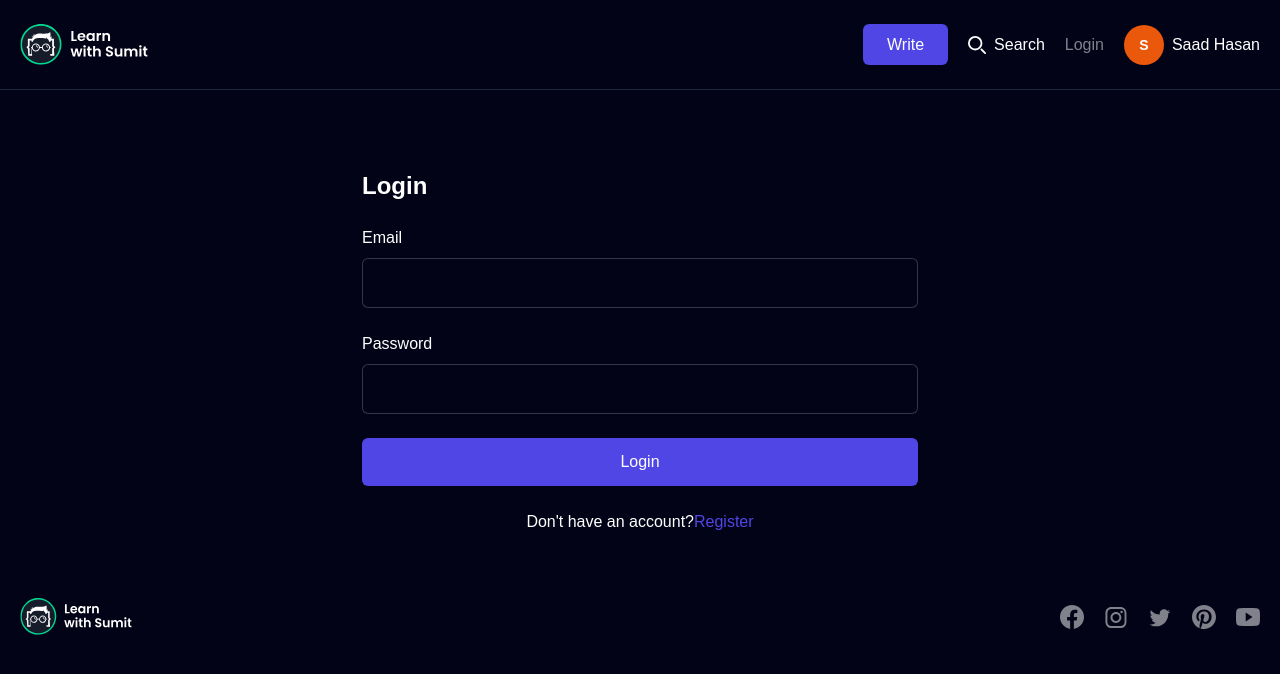
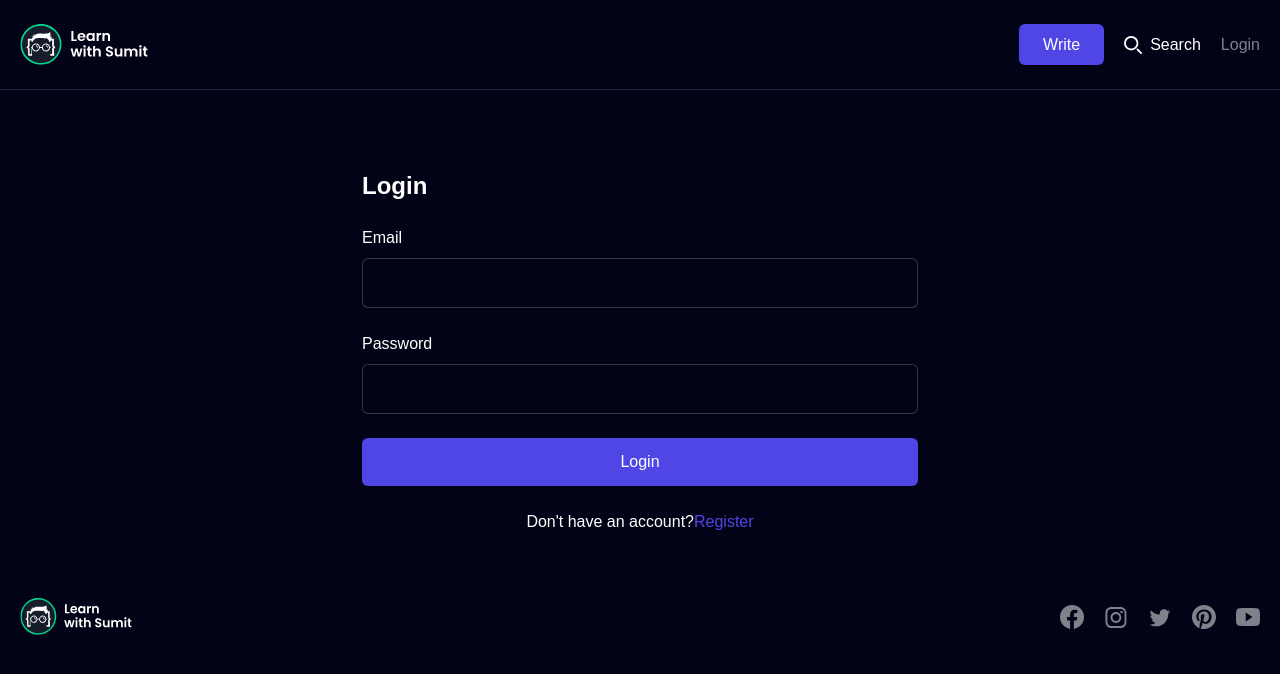
Before and after one commit to nasim1717/react-article-frontend, a React (Vite) app: page /login in a window 1280 px wide. Shown: the top 674 px of the page. Built offline with nearby package versions, Linux system fonts and the light colour scheme.

Commit message:
header login and logout features implement

```diff
--- a/src/components/Header/Header.jsx
+++ b/src/components/Header/Header.jsx
@@ -1,3 +1,4 @@
+import { useAuth } from "../../hooks/useAuth";
 import HeaderLogin from "./HeaderLogin";
 import HeaderLogo from "./HeaderLogo";
 import HeaderProfile from "./HeaderProfile";
@@ -5,6 +6,7 @@ import HeaderSearch from "./HeaderSearch";
 import HeaderWrite from "./HeaderWrite";
 
 export default function Header() {
+  const { auth } = useAuth();
   return (
     <header>
       <nav className="container">
@@ -15,7 +17,7 @@ export default function Header() {
             <HeaderWrite />
             <HeaderSearch />
             <HeaderLogin />
-            <HeaderProfile />
+            {auth?.user && <HeaderProfile />}
           </ul>
         </div>
       </nav>
--- a/src/components/Header/HeaderProfile.jsx
+++ b/src/components/Header/HeaderProfile.jsx
@@ -1,16 +1,32 @@
+import { Link } from "react-router-dom";
+import { useAuth } from "../../hooks/useAuth";
+
 export default function HeaderProfile() {
+  const { auth } = useAuth();
+
   return (
     <li className="flex items-center">
       {/* <!-- Circular Div with background color --> */}
-      <div className="avater-img bg-orange-600 text-white">
-        <span className="">S</span>
-        {/* <!-- User's first name initial --> */}
-      </div>
+      <Link to={`/profile/${auth?.user?.id}`}>
+        <div className="avater-img bg-orange-600 text-white">
+          {auth?.user?.avatar ? (
+            <img
+              className="rounded-full"
+              src={`${import.meta.env.VITE_SERVER_BASE_URL}/uploads/avatar/${auth?.user?.avatar}`}
+              alt="avatar"
+            />
+          ) : (
+            <span className="capitalize">{auth?.user?.firstName?.charAt(0)}</span>
+          )}
+        </div>
+      </Link>
 
       {/* <!-- Logged-in user's name --> */}
-      <a href="./profile.html">
-        <span className="text-white ml-2">Saad Hasan</span>
-      </a>
+      <Link to={`/profile/${auth?.user?.id}`}>
+        <span className="text-white ml-2">
+          {auth?.user?.firstName + " " + auth?.user?.lastName}
+        </span>
+      </Link>
       {/* <!-- Profile Image --> */}
     </li>
   );
--- a/src/components/Pages/Profile/ProfileImage.jsx
+++ b/src/components/Pages/Profile/ProfileImage.jsx
@@ -10,7 +10,7 @@ export default function ProfileImage() {
   const { state, dispatch } = useProfile();
   const fileUploaderRef = useRef();
   const { api } = useAxios();
-  const { setAuth } = useAuth();
+  const { setAuth, auth } = useAuth();
 
   const handleImageUpload = (event) => {
     event.preventDefault();
@@ -68,12 +68,14 @@ export default function ProfileImage() {
       </div>
 
       <input id="file" type="file" accept="image/*" ref={fileUploaderRef} hidden />
+      {auth?.user?.id === state?.profileData?.id && (
         <button
           className="grid place-items-center absolute bottom-0 right-0 h-7 w-7 rounded-full bg-slate-700 hover:bg-slate-700/80"
           onClick={handleImageUpload}
         >
           <img src={EditIcon} alt="Edit" />
         </button>
+      )}
     </div>
   );
 }
```
Lines whose indentation alone changed are shown as unchanged.
